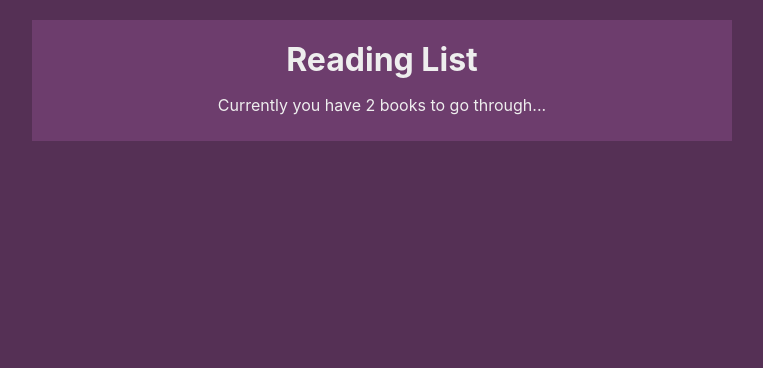
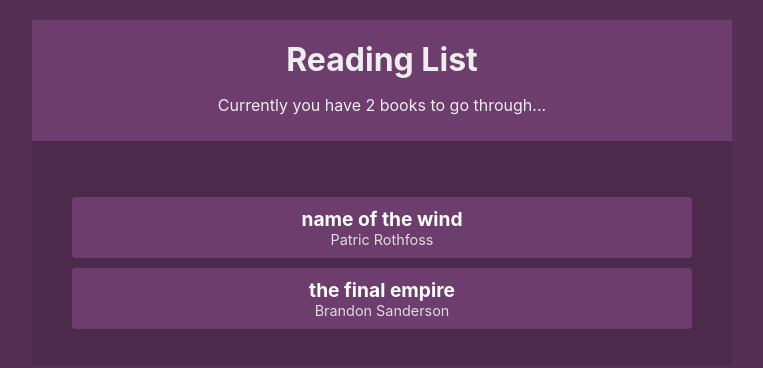
Before and after one commit to akashsheelavant/contextapp, a React (Create React App) app: page / in a window 1280 px wide. Shown: the top 368 px of the page, without its empty margins (258-1021 px from the left). Built offline with nearby package versions, Linux system fonts and the light colour scheme.

Commit message:
Creating BookContext, BookList and BookDetails.

```diff
--- a/src/App.js
+++ b/src/App.js
@@ -1,4 +1,5 @@
 import React from 'react'
+import BookList from './components/BookList';
 import Navbar from './components/Navbar';
 import BookContextProvider from './contexts/BookContext';
 
@@ -7,6 +8,7 @@ function App() {
     <div className="App">
       <BookContextProvider>
         <Navbar />
+        <BookList />
       </BookContextProvider>
     </div>
   );
--- /dev/null
+++ b/src/components/BookDetails.js
@@ -0,0 +1,14 @@
+import React, { useContext } from 'react'
+import { BookContext } from '../contexts/BookContext';
+
+const BookDetails = ({ book }) => {
+    const { removeBook } = useContext(BookContext)
+    return (
+        <li onClick={() => removeBook(book.id)}>
+            <div className="title">{book.title}</div>
+            <div className="author">{book.author}</div>
+        </li>
+    );
+}
+
+export default BookDetails;
--- a/src/components/BookList.js
+++ b/src/components/BookList.js
@@ -1,22 +1,20 @@
 import React, { useContext } from 'react'
-import { BookContext } from '../contexts/BookContext'
-import { ThemeContext } from '../contexts/ThemeContext'
+import { BookContext } from '../contexts/BookContext';
+import BookDetails from './BookDetails'
 
 const BookList = () => {
-    const { isLightTheme, light, dark } = useContext(ThemeContext)
     const { books } = useContext(BookContext)
-    const theme = isLightTheme ? light : dark
-    return (
-        <div className="book-list" style={{ color: theme.syntax, background: theme.bg }}>
+    return books.length ? (
+        <div className="book-list">
             <ul>
                 {books.map(book => {
-                    return (
-                        <li key={book.id} style={{ background: theme.ui }}>{book.title}</li>
-                    )
+                    return (<BookDetails book={book} key={book.id} />)
                 })}
             </ul>
-        </div >
-    );
+        </div>
+    ) : (
+        <div className="empty">No books to read. Enjoy your freetime!</div>
+    )
 }
 
 export default BookList;
--- a/src/contexts/BookContext.js
+++ b/src/contexts/BookContext.js
@@ -5,8 +5,8 @@ export const BookContext = createContext()
 
 const BookContextProvider = (props) => {
     const [books, setBooks] = useState([
-        { title: 'title1', author: 'author1', id: 1 },
-        { title: 'title2', author: 'author2', id: 2 }
+        { title: 'name of the wind', author: 'Patric Rothfoss', id: 1 },
+        { title: 'the final empire', author: 'Brandon Sanderson', id: 2 }
     ])
 
     const addBook = (title, author) => {
--- a/src/index.css
+++ b/src/index.css
@@ -52,8 +52,35 @@ nav ul li {
   list-style-type: none;
 }
 
+.book-list {
+  margin: 20px;
+}
+
 .book-list li {
+  background: #6d3d6d;
   padding: 10px;
-  margin: 10px auto;
-  border-radius: 10px;
+  cursor: pointer;
+  margin: 10px 0;
+  border-radius: 4px;
 }
+
+.book-list li :hover {
+  opacity: 0.7;
+  text-decoration: line-through;
+}
+
+.book-list .title {
+  font-weight: bold;
+  color: #fff;
+  font-size: 1.2em;
+}
+
+.book-list .author {
+  font-size: 0.9em;
+  color: #ddd;
+}
+
+.empty {
+  margin: 20px;
+  text-align: center;
+}
```
